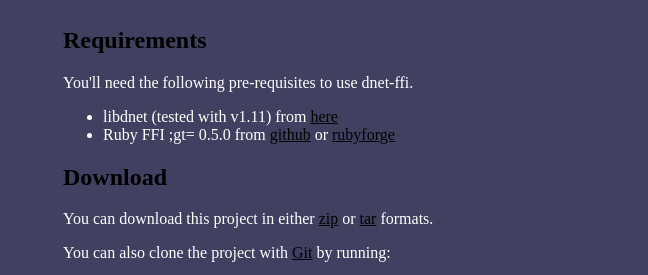
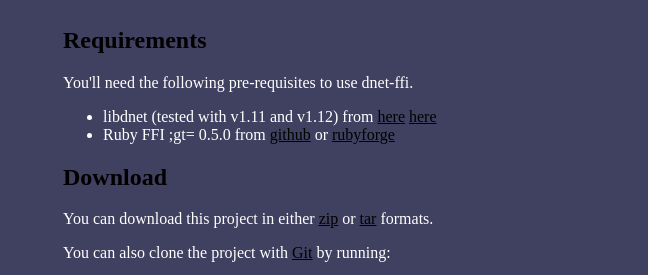
Before and after one commit to emonti/dnet-ffi, a plain HTML site: page index.html in a window 1280 px wide. Shown: the part 166-441 px from the top of the page, 227-875 px from the left. Drawn offline with Linux system fonts and the light colour scheme; grey boxes are pictures that could not be loaded.

Commit message:
update versions

```diff
--- a/index.html
+++ b/index.html
@@ -56,7 +56,8 @@
     <p>
     You'll need the following pre-requisites to use dnet-ffi.
     <ul>
-      <li>libdnet (tested with v1.11) from
+      <li>libdnet (tested with v1.11 and v1.12) from
+          <a href="http://libdnet.sourceforge.net">here</a>
           <a href="http://libdnet.sourceforge.net">here</a>
       </li>
       <li>Ruby FFI ;gt= 0.5.0 from
```
